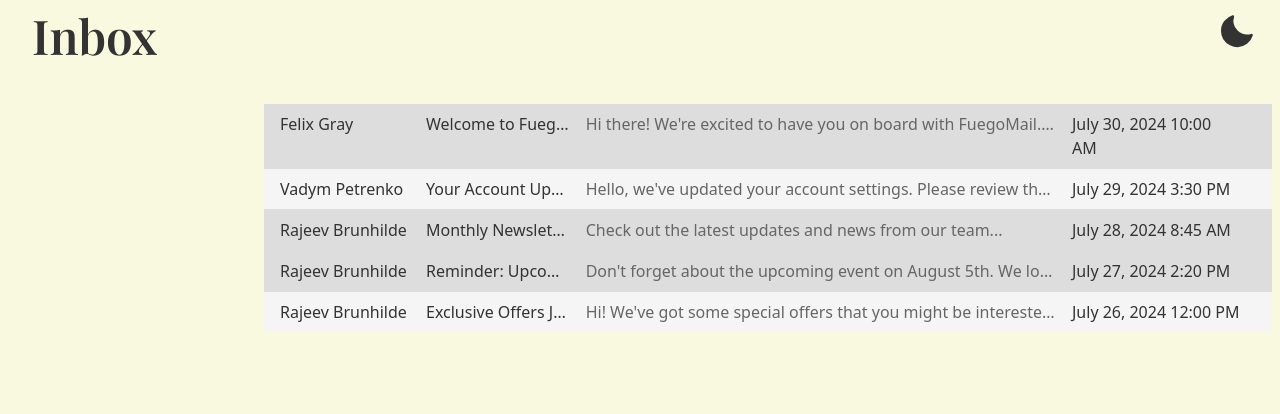
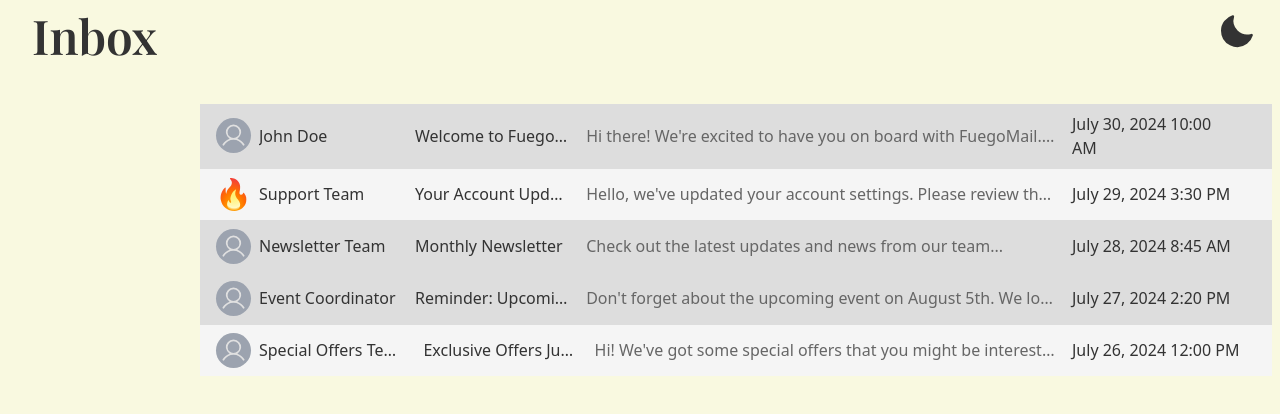
Before and after one commit to felixx78/fuegomail, a React (Vite) app: page /inbox in a window 1280 px wide. Shown: the top 414 px of the page. Built offline with nearby package versions, Linux system fonts and the light colour scheme; a web font is replaced by a local one.

Commit message:
update inbox page

```diff
--- a/src/pages/Inbox.tsx
+++ b/src/pages/Inbox.tsx
@@ -1,24 +1,32 @@
 import dayjs from "dayjs";
 import mails from "./mails";
 import { Link } from "react-router-dom";
+import DefaultUserIcon from "../components/DefaultUserIcon";
 
 function Inbox() {
   return (
     <div>
       <h1 className="mb-8 ml-8">Inbox</h1>
-      <div className="ml-auto mr-0 px-2 md:w-[80%]">
+      <div className="ml-auto mr-0 px-2 md:w-[85%]">
         <div className="divide-y divide-border-color dark:divide-dark-border-color">
           {mails.map((mail) => (
             <Link
               to="/"
-              className={`relative flex flex-col px-4 py-2 md:flex-row ${mail.read ? "bg-secondary-background dark:bg-dark-secondary-background" : "bg-border-color dark:bg-dark-highlighted-background"}`}
+              className={`relative flex flex-col px-4 py-2 md:flex-row md:items-center ${mail.read ? "bg-secondary-background dark:bg-dark-secondary-background" : "bg-border-color dark:bg-dark-highlighted-background"}`}
               key={mail.id}
             >
               <div
-                className="flex-shrink-0 truncate md:w-[10%] md:min-w-[130px]"
-                title={mail.recipient.name}
+                className="mb-2 flex flex-shrink-0 items-center gap-2 md:mb-0"
+                title={mail.sender.name}
               >
-                {mail.recipient.name}
+                {mail.sender.icon ? (
+                  <img src={mail.sender.icon} width={35} height={35} alt="" />
+                ) : (
+                  <DefaultUserIcon />
+                )}
+                <p className="truncate md:w-[10%] md:min-w-[140px]">
+                  {mail.sender.name}
+                </p>
               </div>
               <div
                 className="flex-shrink-0 truncate text-[15px] md:w-[18%] md:min-w-[160px] md:px-4 md:text-base"
@@ -39,4 +47,5 @@
     </div>
   );
 }
+
 export default Inbox;
--- a/src/pages/mails.ts
+++ b/src/pages/mails.ts
@@ -26,6 +26,7 @@
     sender: {
       name: "Support Team",
       email: "support@example.com",
+      icon: "/icon.svg",
     },
     recipient: {
       name: "Vadym Petrenko",
```
